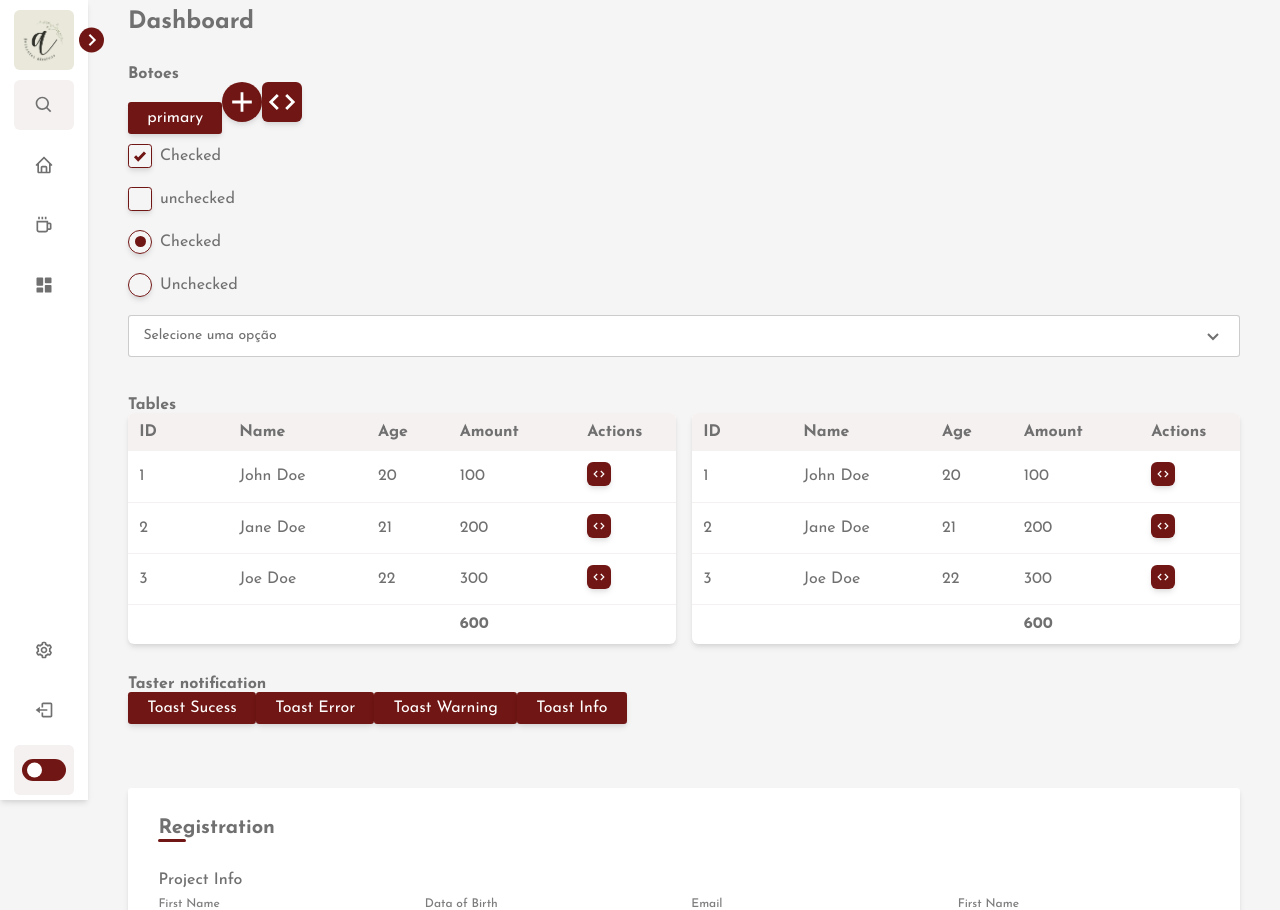
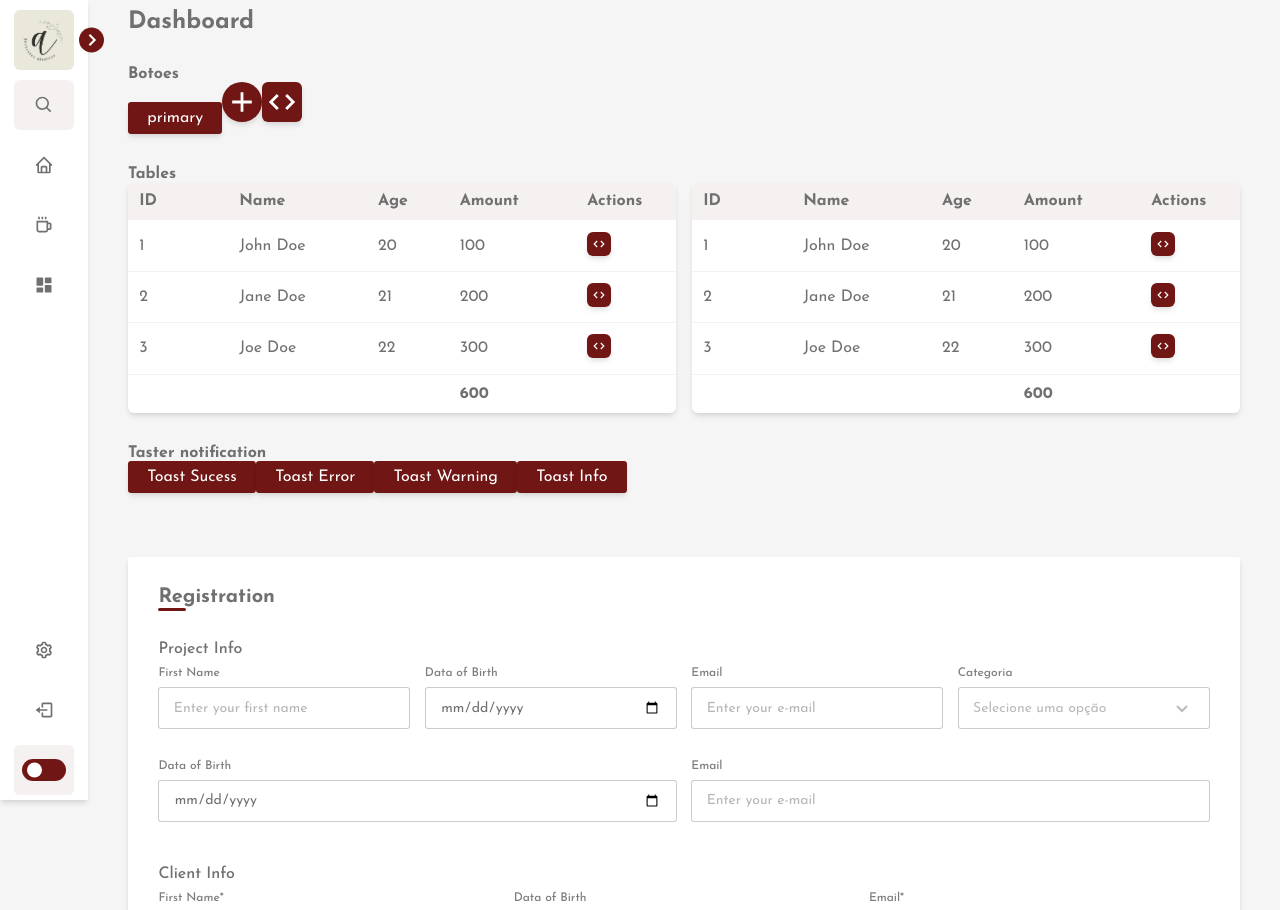
Before and after one commit to wevertonbruno/artesania, a React (Create React App) app: page /components in a window 1280 px wide. Shown: the top 910 px of the page. Built offline with nearby package versions, Linux system fonts and the light colour scheme.

Commit message:
feat: Finishing select

```diff
--- a/src/components/form/index.tsx
+++ b/src/components/form/index.tsx
@@ -3,7 +3,7 @@ import * as Styled from "./styled";
 import Btn from "../button";
 
 interface InputProps {
-  label: string;
+  title?: string;
   type: string;
   placeholder: string;
   required?: boolean;
@@ -30,10 +30,10 @@ interface FormProps extends Nested {
 }
 
 // TODO: Add style for required inputs
-export const Input = ({ label, ...inputProps }: InputProps) => {
+export const Input = ({ title, ...inputProps }: InputProps) => {
   return (
     <Styled.InputField className="input-field">
-      <label>{`${label}${inputProps.required ? "*" : ""}`}</label>
+      {title && <label>{`${title}${inputProps.required ? "*" : ""}`}</label>}
       <input {...inputProps} />
     </Styled.InputField>
   );
--- a/src/components/form/styled.ts
+++ b/src/components/form/styled.ts
@@ -73,6 +73,7 @@ export const Fields = styled.div<FieldProps>`
 export const InputField = styled.div`
   display: flex;
   flex-direction: column;
+  justify-content: end;
   margin: 0.25rem 0;
 
   label {
--- a/src/components/select/index.tsx
+++ b/src/components/select/index.tsx
@@ -1,5 +1,6 @@
 import React, { useState } from "react";
 import * as Styled from "./styled";
+import { useOutsideClick } from "../../hooks";
 
 interface IOptionItem {
   value: string;
@@ -7,6 +8,7 @@ interface IOptionItem {
 }
 
 interface ISelectProps {
+  title?: string;
   options: IOptionItem[];
   placeholder?: string;
   onChange: (value: string) => void;
@@ -14,33 +16,45 @@ interface ISelectProps {
 
 //TODO - ADD TITLE
 
-function Select({ options, placeholder, onChange }: ISelectProps) {
-  const [isActive, setIsActive] = useState<boolean>(false);
+function Select({ options, placeholder, title, onChange }: ISelectProps) {
+  const [expanded, setExpanded] = useState<boolean>(false);
   const [selectedValue, setSelectedValue] = useState<IOptionItem | null>(null);
   const [search, setSearch] = useState<string>("");
+
+  const selectRef = useOutsideClick(() => {
+    setExpanded(false);
+  });
 
   const filteredOptions = options.filter(
     (option) =>
       search === "" || option.text.toLowerCase().includes(search.toLowerCase())
   );
 
-  const onClickHandler = (selected: IOptionItem) => {
+  const onClickHandler = (selected: IOptionItem | null) => {
     setSelectedValue(selected);
-    onChange(selected.value);
+    onChange(selected ? selected.value : "");
+    setExpanded(false);
   };
 
   return (
-    <Styled.Container className="select">
-      <div className="dropdown">
-        <div className="dropdown-select" onClick={() => setIsActive(!isActive)}>
-          <span className="selected-value">{placeholder}</span>
-          {isActive ? (
+    <Styled.Container className="dropdown input-field" ref={selectRef}>
+      {title && <label className="dropdown-title">{title}</label>}
+      <input
+        type="checkbox"
+        className="dropdown-control"
+        onClick={() => setExpanded(!expanded)}
+      />
+      <div className="dropdown-select">
+        <span className={`selected-value ${selectedValue ? "is-select" : ""}`}>
+          {selectedValue ? selectedValue.text : placeholder}
+        </span>
+        {expanded ? (
           <Styled.ChevronUpIcon className="dropdown-arrow" />
         ) : (
           <Styled.ChevronDownIcon className="dropdown-arrow" />
         )}
       </div>
-        <div className={`dropdown-menu ${isActive ? "active" : ""}`}>
+      <div className={`dropdown-menu ${expanded ? "active" : ""}`}>
         <input
           placeholder="Search..."
           type="text"
@@ -50,7 +64,7 @@ function Select({ options, placeholder, onChange }: ISelectProps) {
         <div className="dropdown-menu-inner">
           <div
             className="dropdown-menu-item selected"
-              onClick={() => setSelectedValue(null)}
+            onClick={() => onClickHandler(null)}
           >
             {placeholder ? placeholder : "Nenhum"}
           </div>
@@ -68,7 +82,6 @@ function Select({ options, placeholder, onChange }: ISelectProps) {
           ))}
         </div>
       </div>
-      </div>
     </Styled.Container>
   );
 }
--- a/src/components/select/styled.ts
+++ b/src/components/select/styled.ts
@@ -2,10 +2,35 @@ import { BiChevronDown, BiChevronUp } from "react-icons/bi";
 import styled from "styled-components";
 
 export const Container = styled.div`
-  .dropdown {
   position: relative;
+  display: flex;
+  flex-direction: column;
+  justify-content: end;
+  margin: 0.25rem 0;
 
-    &-select {
+  label {
+    font-size: 0.75rem;
+    font-weight: 500;
+    color: var(--text-color);
+    opacity: 0.9;
+  }
+
+  .dropdown-control {
+    all: unset;
+    position: absolute;
+    inset: 0;
+    cursor: pointer;
+    z-index: 3;
+  }
+
+  .dropdown-title {
+    font-size: 0.75rem;
+    font-weight: 500;
+    color: var(--text-color);
+    opacity: 0.9;
+  }
+
+  .dropdown-select {
     position: relative;
     outline: none;
     padding: 0 0.9rem;
@@ -16,14 +41,18 @@ export const Container = styled.div`
     background-color: var(--sidebar-color);
     font-weight: 400;
     font-size: 0.875rem;
-      color: var(--text-color);
+    color: #bbbbbb;
     transition: all 0.3s ease-in-out;
     display: flex;
     align-items: center;
     justify-content: space-between;
+
+    .is-select {
+      color: var(--text-color);
+    }
   }
 
-    &-menu {
+  .dropdown-menu {
     position: absolute;
     display: block;
     transform: scaleY(0);
@@ -33,10 +62,12 @@ export const Container = styled.div`
     width: 100%;
     z-index: 10;
     border-radius: 0.25rem;
+    border-top-left-radius: 0;
+    border-top-right-radius: 0;
     background-color: var(--sidebar-color);
     /* box-shadow: var(--box-shadow-default); */
     border: 1px solid var(--border-color);
-      border-top: none;
+
     overflow: hidden;
     transition: transform 0.3s cubic-bezier(0.075, 0.82, 0.165, 1);
 
@@ -98,7 +129,6 @@ export const Container = styled.div`
       background-color: var(--primary-color-light);
     }
   }
-  }
 `;
 
 export const ChevronUpIcon = styled(BiChevronUp)`
--- /dev/null
+++ b/src/hooks/index.ts
@@ -0,0 +1,21 @@
+import { useEffect, useRef } from "react";
+
+export const useOutsideClick = (callback: () => void) => {
+  const ref = useRef<HTMLDivElement>(null);
+
+  useEffect(() => {
+    const handleClick = (event: MouseEvent) => {
+      if (ref.current && !ref.current.contains(event.target as Node)) {
+        callback();
+      }
+    };
+
+    document.addEventListener("click", handleClick);
+
+    return () => {
+      document.removeEventListener("click", handleClick);
+    };
+  }, [callback]);
+
+  return ref;
+};
--- a/src/index.tsx
+++ b/src/index.tsx
@@ -1,6 +1,5 @@
 import React from "react";
 import ReactDOM from "react-dom/client";
-import App from "./App";
 import reportWebVitals from "./reportWebVitals";
 import { ThemeProvider } from "./context/ThemeContext";
 import { RouterProvider } from "react-router-dom";
--- a/src/pages/components/index.tsx
+++ b/src/pages/components/index.tsx
@@ -13,6 +13,25 @@ import Select from "../../components/select";
 const handleClick = () => {
   alert("teste");
 };
+
+const selectOptions = [
+  {
+    value: "1",
+    text: "Option 1",
+  },
+  {
+    value: "2",
+    text: "Option 2",
+  },
+  {
+    value: "3",
+    text: "Option 3",
+  },
+  {
+    value: "4",
+    text: "Option 4",
+  },
+];
 
 const tableData = {
   id: "example-table",
@@ -114,39 +133,6 @@ function Components() {
               icon="code"
             />
           </div>
-          <div>
-            <Checkbox
-              label="Checked"
-              onChange={onChange}
-              name="check"
-              checked={ck}
-            />
-            <Checkbox label="unchecked" name="unchecked" onChange={onChange} />
-            <Radio label="Checked" checked name="check" onChange={onChange} />
-            <Radio label="Unchecked" name="check" onChange={onChange} />
-          </div>
-          <Select
-            placeholder="Selecione uma opção"
-            options={[
-              {
-                value: "1",
-                text: "Option 1",
-              },
-              {
-                value: "2",
-                text: "Option 2",
-              },
-              {
-                value: "3",
-                text: "Option 3",
-              },
-              {
-                value: "4",
-                text: "Option 4",
-              },
-            ]}
-            onChange={() => {}}
-          />
         </section>
 
         <section>
@@ -213,33 +199,34 @@ function Components() {
             <Form.Section title="Project Info">
               <Form.Fields columns={4}>
                 <Form.Input
-                  label="First Name"
+                  title="First Name"
                   type="text"
                   placeholder="Enter your first name"
                 />
                 <Form.Input
-                  label="Data of Birth"
+                  title="Data of Birth"
                   type="date"
                   placeholder="Enter your birth date"
                 />
                 <Form.Input
-                  label="Email"
+                  title="Email"
                   type="text"
                   placeholder="Enter your e-mail"
                 />
 
-                <Form.Input
-                  label="First Name"
-                  type="text"
-                  placeholder="Enter your first name"
+                <Select
+                  title="Categoria"
+                  placeholder="Selecione uma opção"
+                  options={selectOptions}
+                  onChange={() => {}}
                 />
                 <Form.Input
-                  label="Data of Birth"
+                  title="Data of Birth"
                   type="date"
                   placeholder="Enter your birth date"
                 />
                 <Form.Input
-                  label="Email"
+                  title="Email"
                   type="text"
                   placeholder="Enter your e-mail"
                 />
@@ -249,18 +236,18 @@ function Components() {
             <Form.Section title="Client Info">
               <Form.Fields columns={3}>
                 <Form.Input
-                  label="First Name"
+                  title="First Name"
                   type="text"
                   placeholder="Enter your first name"
                   required
                 />
                 <Form.Input
-                  label="Data of Birth"
+                  title="Data of Birth"
                   type="date"
                   placeholder="Enter your birth date"
                 />
                 <Form.Input
-                  label="Email"
+                  title="Email"
                   type="text"
                   placeholder="Enter your e-mail"
                   required
@@ -268,26 +255,45 @@ function Components() {
               </Form.Fields>
               <Form.Fields columns={2}>
                 <Form.Input
-                  label="Email"
+                  title="Email"
                   type="text"
                   placeholder="Enter your e-mail"
                 />
                 <Form.Input
-                  label="Age"
+                  title="Age"
                   type="number"
                   placeholder="Enter your first name"
                 />
                 <Form.Input
-                  label="Data of Birth"
+                  title="Data of Birth"
                   type="date"
                   placeholder="Enter your birth date"
                 />
                 <Form.Input
-                  label="Email"
+                  title="Email"
                   type="text"
                   placeholder="Enter your e-mail"
                   required
                 />
+              </Form.Fields>
+            </Form.Section>
+            <Form.Section title="Personal info">
+              <Form.Fields columns={2}>
+                <Checkbox
+                  label="Checked"
+                  onChange={onChange}
+                  name="check"
+                  checked={ck}
+                />
+                <Checkbox
+                  label="unchecked"
+                  name="unchecked"
+                  onChange={onChange}
+                />
+              </Form.Fields>
+              <Form.Fields columns={2}>
+                <Radio label="Male" name="gender" onChange={onChange} />
+                <Radio label="Female" name="gender" onChange={onChange} />
               </Form.Fields>
             </Form.Section>
             <Form.ActionBar align="left">
```
Also changed, not shown: tsconfig.json (+2 -8 lines). Lines whose indentation alone changed are shown as unchanged.
